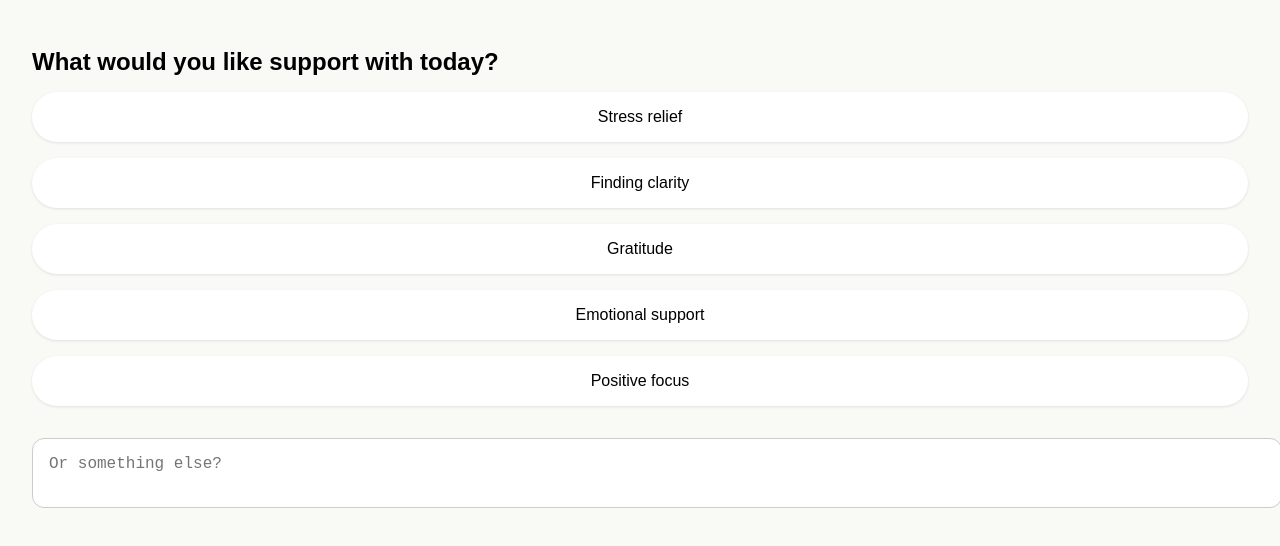
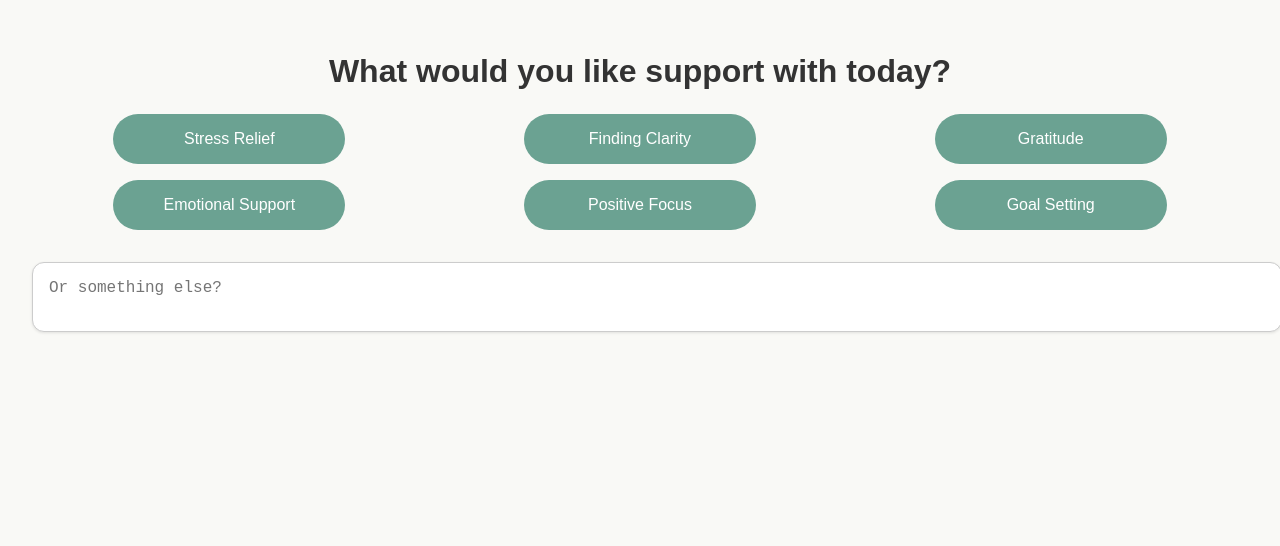
Before and after one commit to ablack98/Navi1, a Next.js app in the folder navi/: page /intent in a window 1280 px wide. Shown: the top 546 px of the page. Built offline with nearby package versions, Linux system fonts and the light colour scheme.

Commit message:
Update intent.js

```diff
--- a/navi/pages/intent.js
+++ b/navi/pages/intent.js
@@ -1,7 +1,17 @@
+// File: /pages/intent.js
+
 import { useRouter } from 'next/router';
 
-export default function Intent() {
+export default function IntentPage() {
   const router = useRouter();
+  const options = [
+    'Stress Relief',
+    'Finding Clarity',
+    'Gratitude',
+    'Emotional Support',
+    'Positive Focus',
+    'Goal Setting',
+  ];
 
   const handleSelect = (intent) => {
     localStorage.setItem('navi_intent', intent);
@@ -9,21 +19,56 @@ export default function Intent() {
   };
 
   return (
-    <div style={{ fontFamily: 'sans-serif', backgroundColor: '#F9F9F6', minHeight: '100vh', padding: '2rem' }}>
-      <h1 style={{ fontSize: '1.5rem', marginBottom: '1rem' }}>What would you like support with today?</h1>
-      {['Stress relief', 'Finding clarity', 'Gratitude', 'Emotional support', 'Positive focus'].map((option, idx) => (
-        <div
-          key={idx}
-          onClick={() => handleSelect(option)}
-          style={{ backgroundColor: '#fff', padding: '1rem', borderRadius: '999px', marginBottom: '1rem', boxShadow: '0 1px 3px rgba(0,0,0,0.1)', cursor: 'pointer', textAlign: 'center' }}
-        >
-          {option}
-        </div>
-      ))}
+    <div style={{
+      minHeight: '100vh',
+      padding: '2rem',
+      backgroundColor: '#F9F9F6',
+      fontFamily: 'sans-serif',
+    }}>
+      <h1 style={{ textAlign: 'center', marginBottom: '1.5rem', color: '#333' }}>
+        What would you like support with today?
+      </h1>
+
+      <div style={{
+        display: 'grid',
+        gridTemplateColumns: 'repeat(3, 1fr)',
+        gap: '1rem',
+        justifyItems: 'center',
+      }}>
+        {options.map((opt) => (
+          <div
+            key={opt}
+            className="bubble"
+            onClick={() => handleSelect(opt)}
+            style={{
+              backgroundColor: '#6BA292',
+              color: '#fff',
+              padding: '1rem',
+              borderRadius: '999px',
+              cursor: 'pointer',
+              textAlign: 'center',
+              width: '100%',
+              maxWidth: '200px',
+            }}
+          >
+            {opt}
+          </div>
+        ))}
+      </div>
+
       <textarea
         placeholder="Or something else?"
-        onBlur={(e) => e.target.value && handleSelect(e.target.value)}
-        style={{ width: '100%', borderRadius: '12px', padding: '1rem', border: '1px solid #ccc', fontSize: '1rem', resize: 'none', marginTop: '1rem' }}
+        onBlur={(e) => e.target.value.trim() && handleSelect(e.target.value)}
+        style={{
+          marginTop: '2rem',
+          width: '100%',
+          padding: '1rem',
+          borderRadius: '12px',
+          border: '1px solid #ccc',
+          fontSize: '1rem',
+          resize: 'none',
+          boxShadow: '0 1px 3px rgba(0,0,0,0.1)',
+        }}
       />
     </div>
   );
```
